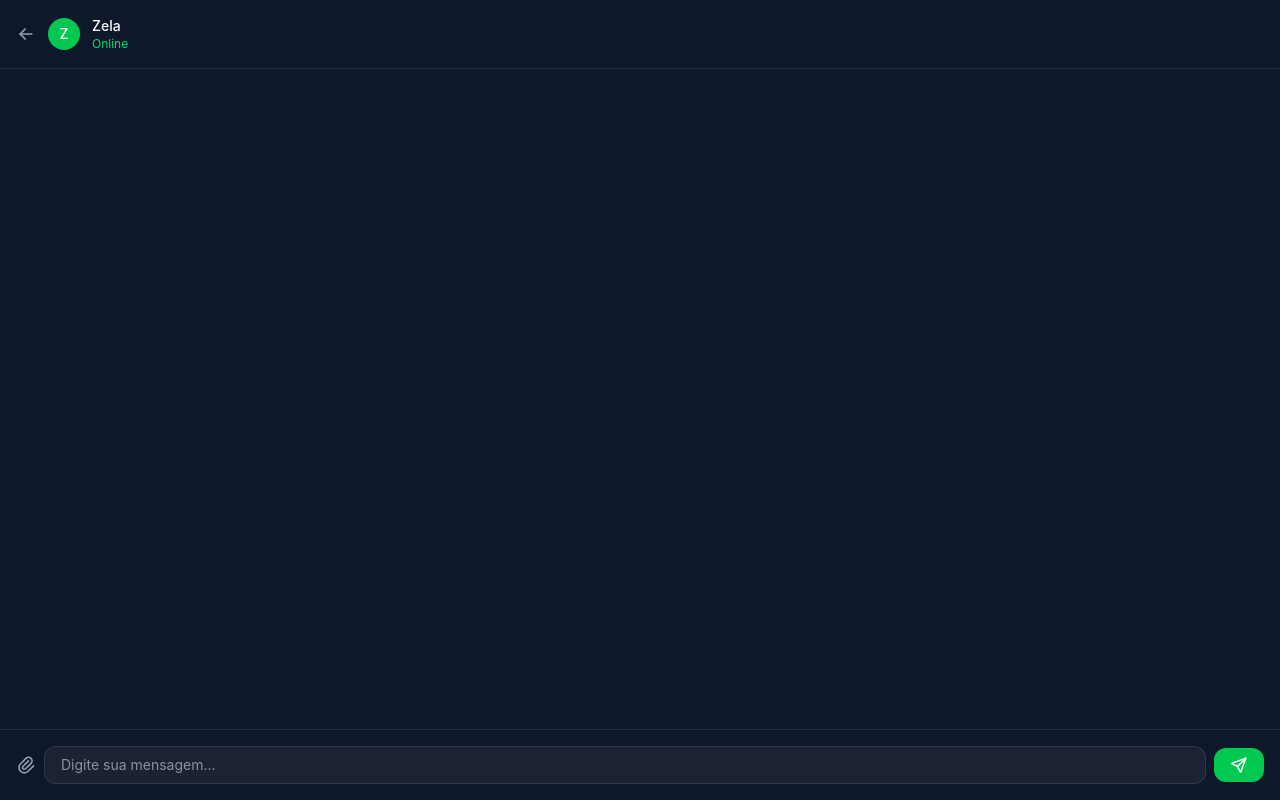
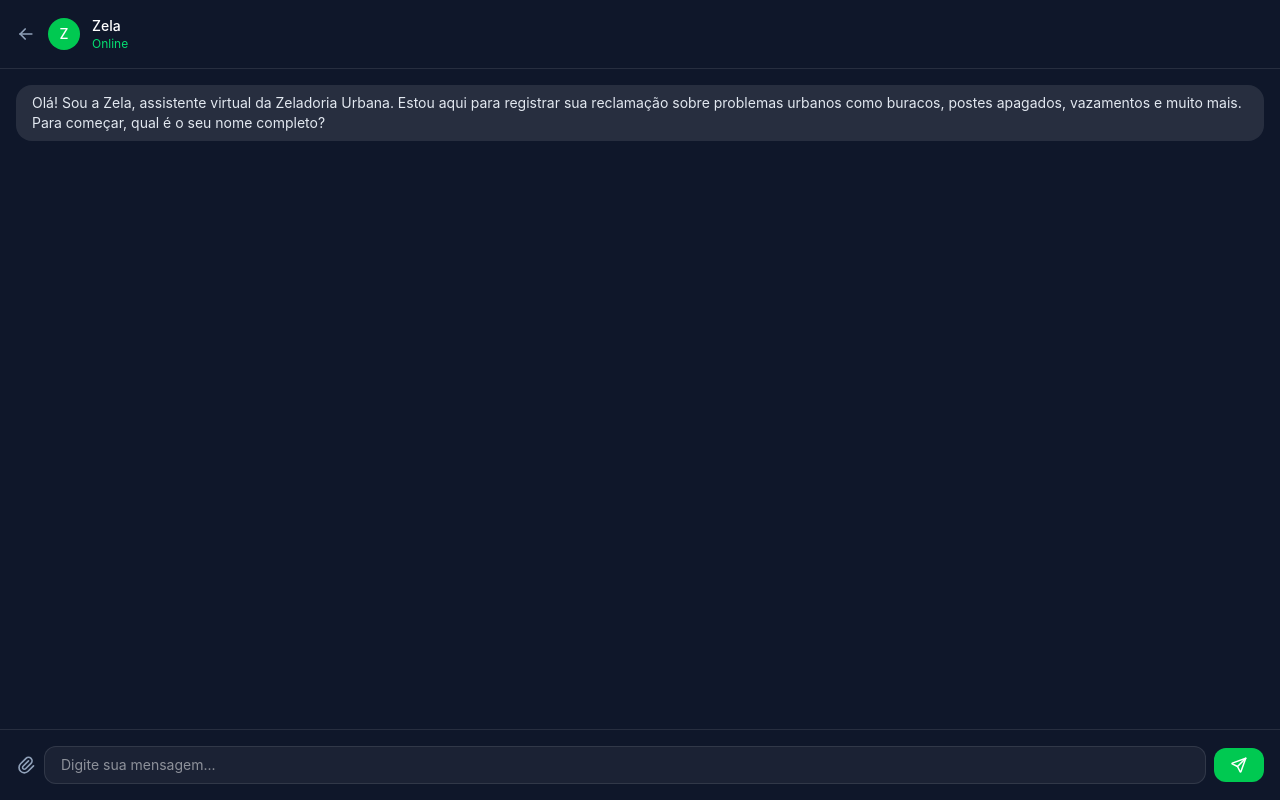
Before and after one commit to viniciuslima30/zeladoriaUrbana, a React app in the folder frontend/: page /chat in a window 1280 px wide. Built offline with nearby package versions, Linux system fonts and the light colour scheme; the HTML template or start-up script is replaced by a standard one.

Commit message:
feat: melhorias no painel admin - login, imagem sem foto e link voltar

```diff
--- a/frontend/src/pages/Admin.jsx
+++ b/frontend/src/pages/Admin.jsx
@@ -28,6 +28,7 @@ export default function Admin() {
         if (senha === 'admin123') {
             setAutenticado(true);
         } else {
+            setSenha('');
             alert('Senha incorreta');
         }
     }
@@ -36,7 +37,12 @@ export default function Admin() {
         return (
             <div className="min-h-screen bg-[#0f172a] flex items-center justify-center">
                 <div className="bg-white/5 border border-white/10 rounded-xl p-8 flex flex-col gap-4 w-80">
-                    <h1 className="text-white text-xl font-medium">Acesso Admin</h1>
+                    <div className="flex items-center gap-2 mb-2">
+                        <Link to="/" className="text-slate-400 hover:text-white">
+                            <IconArrowLeft size={18}/>
+                        </Link>
+                        <h1 className="text-white text-xl font-medium">Acesso Admin</h1>
+                    </div>
                     <input
                         type="password"
                         placeholder="Senha"
@@ -90,9 +96,13 @@ export default function Admin() {
                             <span>{new Date(ticket.created_at).toLocaleDateString('pt-BR')}</span>
                         </div>
 
-                        <a href={ticket.image_url} target="_blank" rel="noreferrer">
-                            <img src={ticket.image_url} className="w-40 h-40 object-cover rounded-lg mb-3 cursor-pointer hover:opacity-80"/>
-                        </a>
+                        {ticket.image_url ? (
+                            <a href={ticket.image_url} target="_blank" rel="noreferrer">
+                                <img src={ticket.image_url} className="w-40 h-40 object-cover rounded-lg mb-3 cursor-pointer hover:opacity-80"/>
+                            </a>
+                                ) : (
+                            <p className="text-white text-xs mb-3 ">Sem foto</p>
+                        )}
 
                         <div className="flex gap-2">
                             <button onClick={() => updateStatus(ticket.id, 'aberto')} className="text-xs px-3 py-1 rounded-lg border border-white/10 text-slate-400 hover:text-white">Aberto</button>
--- a/frontend/src/pages/Chat.jsx
+++ b/frontend/src/pages/Chat.jsx
@@ -5,7 +5,12 @@ import { IconArrowLeft, IconPaperclip, IconSend } from "@tabler/icons-react";
 
 export default function Chat() {
 
-    const [messages, setMessages] = useState([]);
+    const [messages, setMessages] = useState([
+        {
+            role: 'assistant',
+            content: 'Olá! Sou a Zela, assistente virtual da Zeladoria Urbana. Estou aqui para registrar sua reclamação sobre problemas urbanos como buracos, postes apagados, vazamentos e muito mais. Para começar, qual é o seu nome completo?'
+        }
+    ]);
     const [input, setInput] = useState("");
     const [loading, setLoading] = useState(false);
     const [imageUrl, setImageUrl] = useState(null);
```
Also changed, not shown: 2 other files (tests, documents, lock files or other folders).
